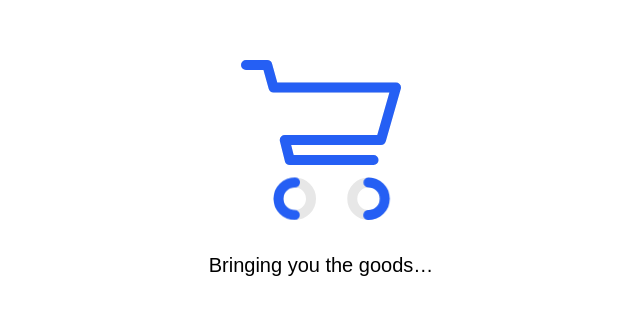
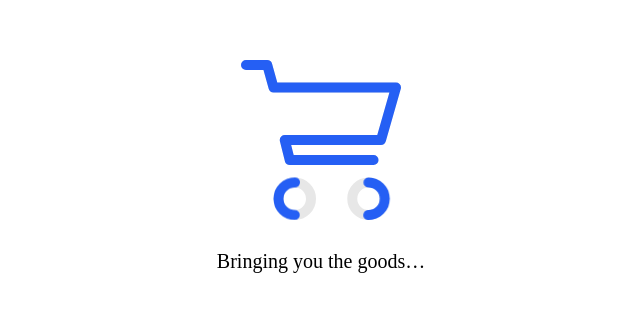
Before and after one commit to DimaAmega/preloaders, a plain HTML site: page preloader101/index.html in a window 1280 px wide. Shown: the part 230-544 px from the top of the page, 319-959 px from the left. Drawn offline with Linux system fonts and the light colour scheme.

Commit message:
Update index.html

```diff
--- a/preloader101/index.html
+++ b/preloader101/index.html
@@ -24,7 +24,6 @@
       }
       body {
         color: var(--fg);
-        font: 1em/1.5 'DM Sans', sans-serif;
         height: 100vh;
         display: grid;
         place-items: center;
```
